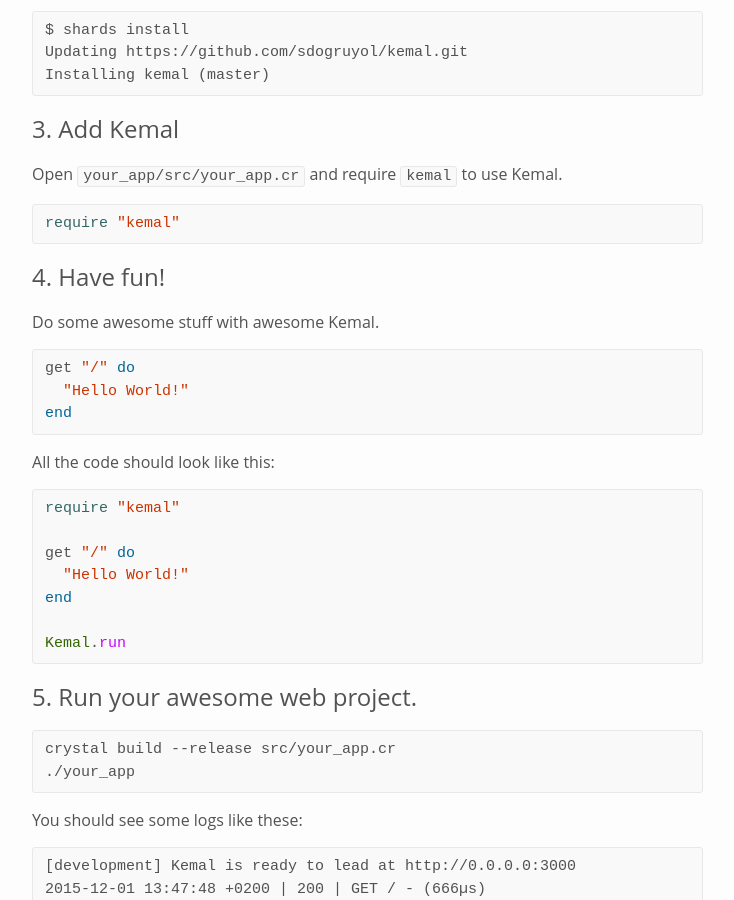
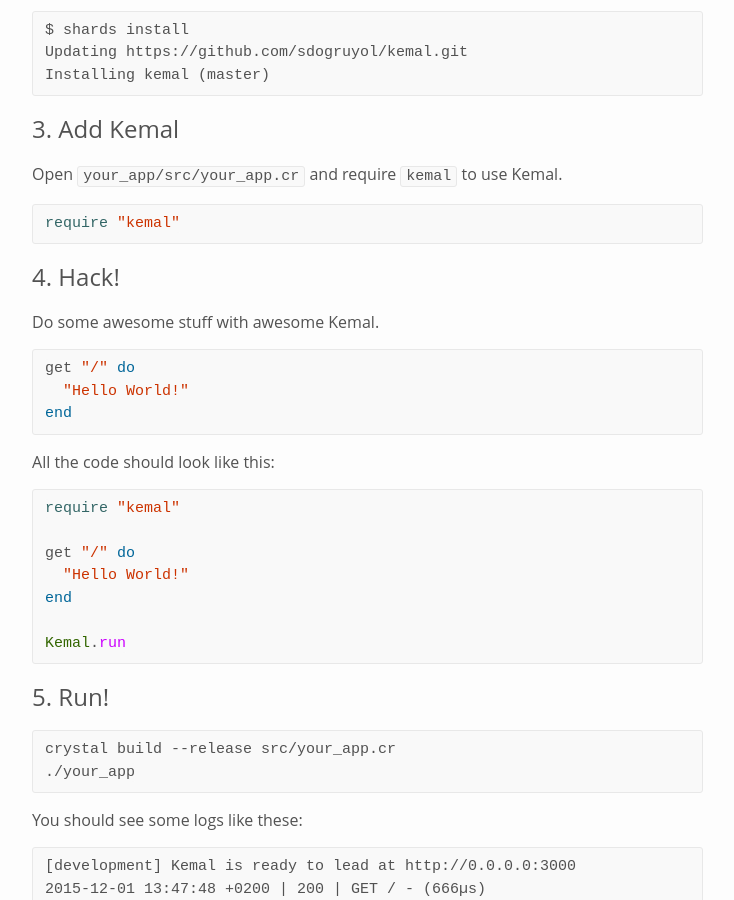
Before and after one commit to kemalcr/kemal, a Jekyll site: the page built from _docs/getting_started.md, in a window 1280 px wide and 900 px high, scrolled down 981 px. Shown: the whole window, without its empty margins (156-890 px from the left). Built offline with Jekyll 4.4.1, drawn with Linux system fonts in a browser that asks for light colours.

Commit message:
Update getting started

````diff
--- a/_docs/getting_started.md
+++ b/_docs/getting_started.md
@@ -61,7 +61,7 @@
 require "kemal"
 ```
 
-## 4. Have fun!
+## 4. Hack!
 
 Do some awesome stuff with awesome Kemal.
 
@@ -83,7 +83,7 @@
 Kemal.run
 ```
 
-## 5. Run your awesome web project.
+## 5. Run!
 
 ```
 crystal build --release src/your_app.cr
````
